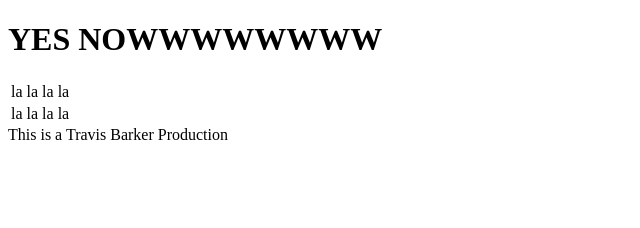
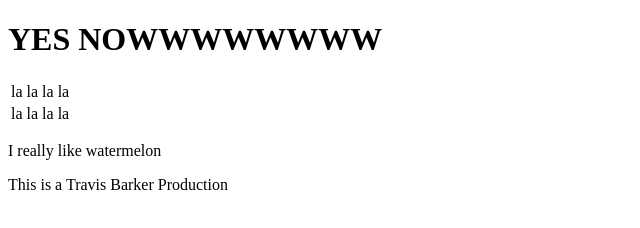
Before and after one commit to shellycs50/test-repo, a plain HTML site: page index.html in a window 1280 px wide. Shown: the whole page, without its empty margins (0-640 px from the left). Drawn offline with Linux system fonts and the light colour scheme.

Commit message:
added a paragraph

```diff
--- a/index.html
+++ b/index.html
@@ -5,5 +5,5 @@
     <tr><td>la</td><td>la</td><td>la</td><td>la</td></tr>
     <tr><td>la</td><td>la</td><td>la</td><td>la</td></tr>
 </table>
-
+<p>I really like watermelon</p>
 <div class="footer">This is a Travis Barker Production</div>
```
